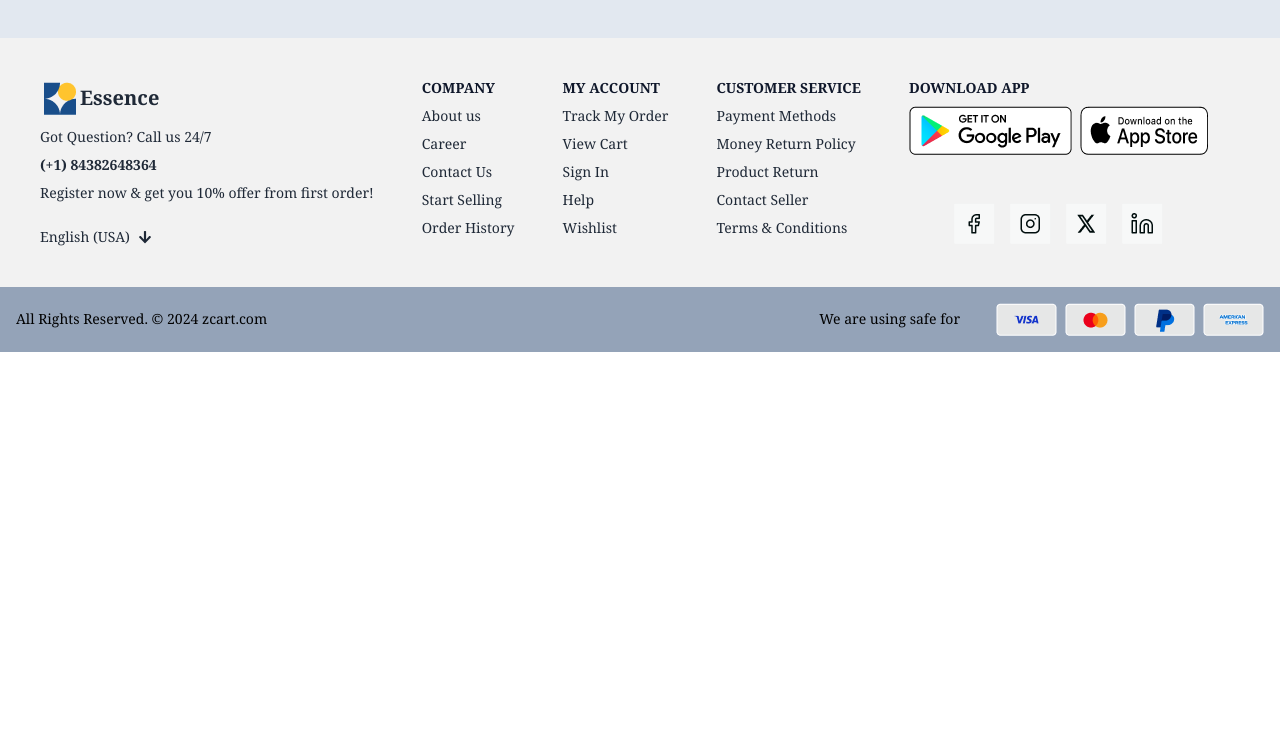
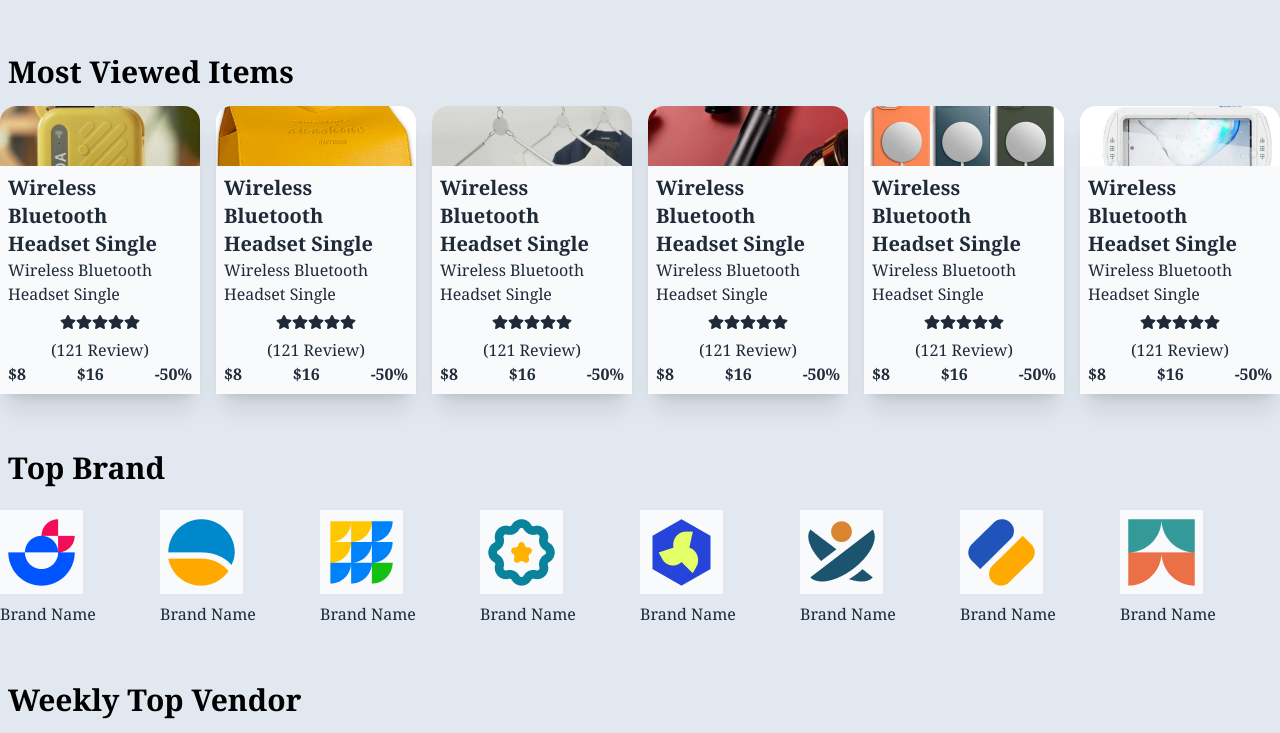
Before and after one commit to RabeyaAkter78/Incevio_Assignment, a React (Vite) app: page / in a window 1280 px wide. Shown: the part 3471-4204 px from the top of the page. Before the commit the page ends 3823 px from the top, so only its background shows below. Built offline with nearby package versions, Linux system fonts and the light colour scheme; no server answers.

Commit message:
added weekly vendor

```diff
--- /dev/null
+++ b/public/mostViewed.json
@@ -0,0 +1,50 @@
+[
+    {
+        "_id": "1",
+        "image": "../src/assets/images/t-1.png",
+        "title": "Product 1",
+        "details": "Lorem ipsum dolor sit amet, consectetur adipiscing elit.",
+        "price": 29.99,
+        "discount": 5
+    },
+    {
+        "_id": "2",
+        "image": "../src/assets/images/t-2.png",
+        "title": "Product 2",
+        "details": "Sed do eiusmod tempor incididunt ut labore et dolore magna aliqua.",
+        "price": 39.99,
+        "discount": 10
+    },
+    {
+        "_id": "3",
+        "image": "../src/assets/images/t-3.png",
+        "title": "Product 3",
+        "details": "Ut enim ad minim veniam, quis nostrud exercitation ullamco laboris nisi ut aliquip ex ea commodo consequat.",
+        "price": 49.99,
+        "discount": 0
+    },
+    {
+        "_id": "4",
+        "image": "../src/assets/images/t-4.png",
+        "title": "Product 3",
+        "details": "Ut enim ad minim veniam, quis nostrud exercitation ullamco laboris nisi ut aliquip ex ea commodo consequat.",
+        "price": 49.99,
+        "discount": 0
+    },
+    {
+        "_id": "5",
+        "image": "../src/assets/images/t-5.png",
+        "title": "Product 3",
+        "details": "Ut enim ad minim veniam, quis nostrud exercitation ullamco laboris nisi ut aliquip ex ea commodo consequat.",
+        "price": 49.99,
+        "discount": 0
+    },
+    {
+        "_id": "6",
+        "image": "../src/assets/images/t-6.png",
+        "title": "Product 3",
+        "details": "Ut enim ad minim veniam, quis nostrud exercitation ullamco laboris nisi ut aliquip ex ea commodo consequat.",
+        "price": 49.99,
+        "discount": 0
+    }
+]
--- /dev/null
+++ b/public/topBrand.json
@@ -0,0 +1,43 @@
+[
+    {
+      "_id": "1",
+      "image": "../src/assets/images/f-1.png",
+      "Name": "Portrait"
+    },
+    {
+      "_id": "2",
+      "image": "../src/assets/images/f-2.png",
+      "Name": "Space"
+    },
+    {
+      "_id": "3",
+      "image": "../src/assets/images/f-3.png",
+      "Name": "Texture"
+    },
+
+    {
+      "_id": "4",
+      "image": "../src/assets/images/f-4.png",
+      "Name": "Minimal"
+    },
+    {
+      "_id": "5",
+      "image": "../src/assets/images/f-5.png",
+      "Name": "Food"
+    },
+    {
+      "_id": "6",
+      "image":"../src/assets/images/f-6.png",
+      "Name": "Art"
+    },
+    {
+      "_id": "7",
+      "image": "../src/assets/images/f-7.png",
+      "Name": "Architecture"
+    },
+    {
+      "_id": "8",
+      "image": "../src/assets/images/f-8.png",
+      "Name": "Nature"
+    }
+  ]
--- a/src/Pages/Home/Home.jsx
+++ b/src/Pages/Home/Home.jsx
@@ -1,9 +1,12 @@
 import DealOfTheDay from "../DealOfTheDay/DealOfTheDay";
 import DealOfTheDay2 from "../DealOfTheDay/DealOfTheDay2";
+import MostViewedItem from "../MostViewedItems/MostViewedItems";
 import OnSellingProduct from "../OnSellingProduct/OnSellingProduct";
 import OnSellingProduct2 from "../OnSellingProduct/OnSellingProduct2";
 import ShopAllCategories from "../ShopAllCategories/ShopALlCategories";
 import ShopByDepartment from "../ShopByDEpartment/ShopByDepartment";
+import TopBrand from "../TopBrand/TopBrand";
+import WeeklyVendor from "../WeeklyVendor/WeeklyVendor";
 import BottomBar from "./BottomBar/BottomBar";
 import LeftSideBar from "./LeftSideBar/LeftSideBAr";
 import MiddleBar from "./MiddleBar/MiddleBar";
@@ -25,6 +28,10 @@ const Home = () => {
             <OnSellingProduct></OnSellingProduct>
             <OnSellingProduct2></OnSellingProduct2>
             <ShopAllCategories></ShopAllCategories>
+            <MostViewedItem></MostViewedItem>
+            <TopBrand></TopBrand>
+            <WeeklyVendor></WeeklyVendor>
+            <></>
         </div>
     );
 };
--- /dev/null
+++ b/src/Pages/MostViewedItems/MostViewedItems.jsx
@@ -0,0 +1,54 @@
+import { useEffect, useState } from "react";
+import SectionTitle from "../Shared/SectionTitle/SectionTitle";
+import { FaStar } from "react-icons/fa";
+
+const MostViewedItem = () => {
+    const [products, setProducts] = useState([]);
+    useEffect(() => {
+        fetch('mostViewed.json')
+            .then(res => res.json())
+            .then(data => {
+                // console.log(data)
+                setProducts(data)
+            })
+    }, [])
+
+    return (
+        <div className="max-w-screen-xl mx-auto ">
+            <SectionTitle
+                heading={"Most Viewed Items"}>
+
+            </SectionTitle>
+            <div className="grid grid-cols-1 md:grid-cols-6 gap-4 mb-10">
+                {
+                    products.map(product => <div key={product._id}>
+                        <div className="card h-96 md:h-72 w-520 bg-base-100 shadow-xl">
+                            <figure><img className="w-full h-38" src={product.image} alt="image" /></figure>
+                            <div className="p-2 bg-slate-50">
+                                <h2 className="font-semibold text-xl">Wireless Bluetooth Headset Single</h2>
+                                <p>Wireless Bluetooth Headset Single</p>
+                               <div className="flex  justify-center items-center my-2">
+                               <FaStar></FaStar>
+                               <FaStar></FaStar>
+                               <FaStar></FaStar>
+                               <FaStar></FaStar>
+                               <FaStar></FaStar>
+
+                               </div>
+                               <p className="text-center">(121 Review)</p>
+                                <div className="flex justify-between">
+                                    <p className="font-bold">$8</p>
+                                    <p className="font-bold">$16</p>
+                                    <p className="font-bold">-50%</p>
+                                </div>
+                            </div>
+                        </div>
+
+                    </div>)
+                }
+            </div>
+        </div>
+    );
+};
+
+export default MostViewedItem;
--- /dev/null
+++ b/src/Pages/TopBrand/TopBrand.jsx
@@ -0,0 +1,34 @@
+import { useEffect, useState } from "react";
+import SectionTitle from "../Shared/SectionTitle/SectionTitle";
+
+const TopBrand = () => {
+    const [topProducts, setTopProducts] = useState([]);
+    useEffect(() => {
+        fetch('topBrand.json')
+            .then(res => res.json())
+            .then(data => {
+                // console.log(data)
+                setTopProducts(data)
+            })
+    }, [])
+    return (
+        <div className="max-w-screen-xl mx-auto mb-10">
+            <SectionTitle heading={"Top Brand"}></SectionTitle>
+            <div className="grid grid-cols-3 md:grid-cols-8">
+                {topProducts.map(topProduct => <div key={topProduct._id}>
+                    <figure className="">
+                        <img src={topProduct.image} alt="Brand Images" className=" bg-slate-50 my-2" />
+                    </figure>
+                    <div className="flex gap-2 ">
+                        <div className=" items-center text-center">
+                            <p>Brand Name</p>
+                        </div>
+                    </div>
+                </div>)}
+            </div>
+
+        </div>
+    );
+};
+
+export default TopBrand;
--- /dev/null
+++ b/src/Pages/WeeklyVendor/WeeklyVendor.jsx
@@ -0,0 +1,25 @@
+import image1 from "../../assets/images/b-2.png"
+import image2 from "../../assets/images/b-1.png"
+import image3 from "../../assets/images/b-3.png"
+import image4 from "../../assets/images/b-4.png"
+import image5 from "../../assets/images/b-5.png"
+import SectionTitle from "../Shared/SectionTitle/SectionTitle"
+import WeeklyVendors2 from "./WeeklyVendor2"
+// import image6 from "../../assets/images/b-6.png"
+const WeeklyVendor = () => {
+    return (
+        <div className="max-w-screen-xl mx-auto  mb-10">
+            <SectionTitle heading={"Weekly Top Vendor"}></SectionTitle>
+            <div className="grid grid-cols-1 md:grid-cols-5 gap-3">
+                <img src={image1} alt="" />
+                <img src={image2} alt="" />
+                <img src={image3} alt="" />
+                <img src={image4} alt="" />
+                <img src={image5} alt="" />
+            </div>
+            <WeeklyVendors2></WeeklyVendors2>
+        </div>
+    );
+};
+
+export default WeeklyVendor;
--- /dev/null
+++ b/src/Pages/WeeklyVendor/WeeklyVendor2.jsx
@@ -0,0 +1,22 @@
+import image1 from "../../assets/images/w-1.png"
+import image2 from "../../assets/images/w-2.png"
+import image3 from "../../assets/images/w-3.png"
+import image4 from "../../assets/images/w-4.png"
+import image5 from "../../assets/images/w-5.png"
+import image6 from "../../assets/images/w-6.png"
+const WeeklyVendors2 = () => {
+    return (
+        <div>
+            <div className="grid grid-col-1 md:grid-cols-3 mt-20 gap-3">
+                <img className="h-full" src={image1} alt="" />
+                <img className="h-full" src={image2} alt="" />
+                <img className="h-full" src={image3} alt="" />
+                <img className="h-full" src={image4} alt="" />
+                <img className="h-full" src={image5} alt="" />
+                <img className="h-full" src={image6} alt="" />
+            </div>
+        </div>
+    );
+};
+
+export default WeeklyVendors2;
```
